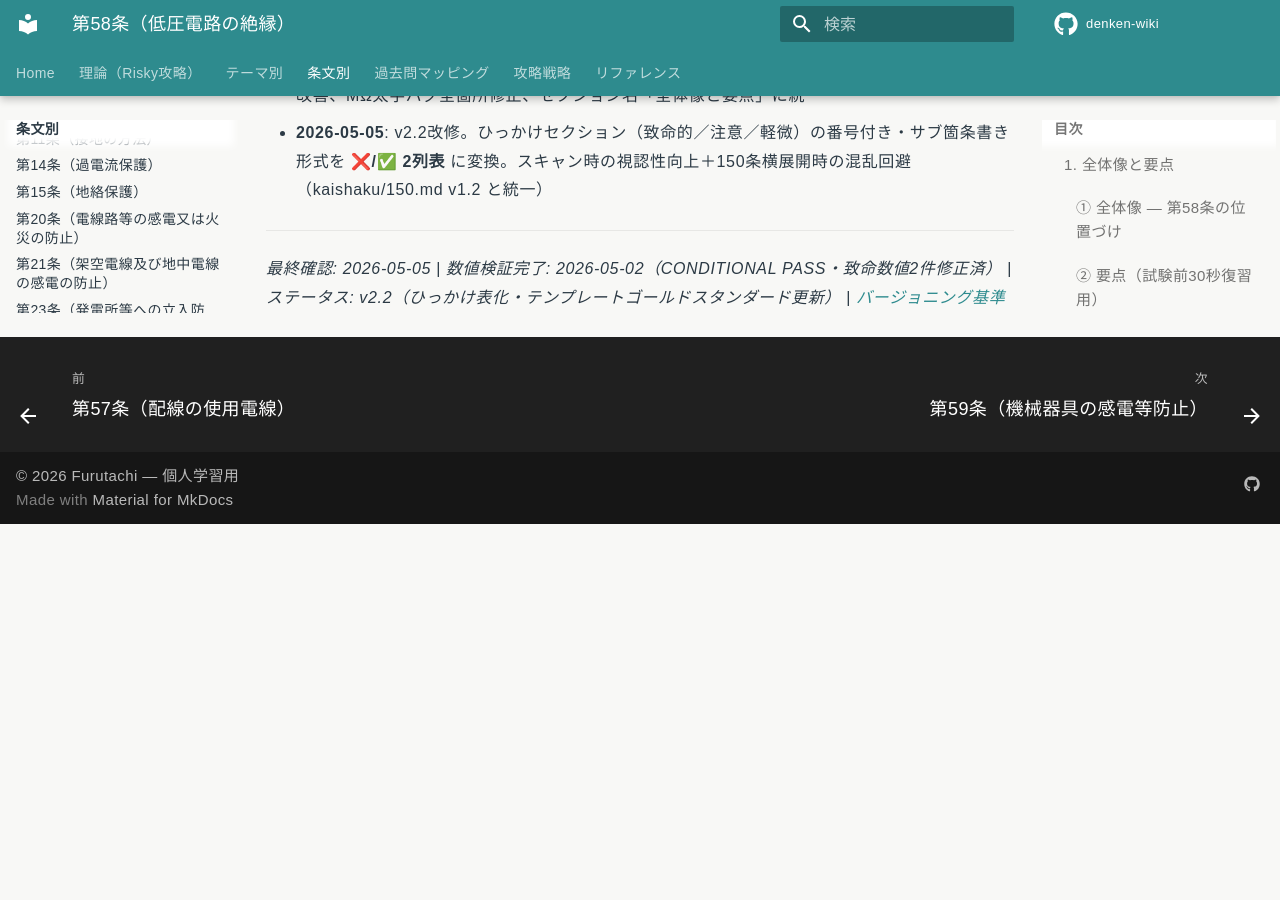
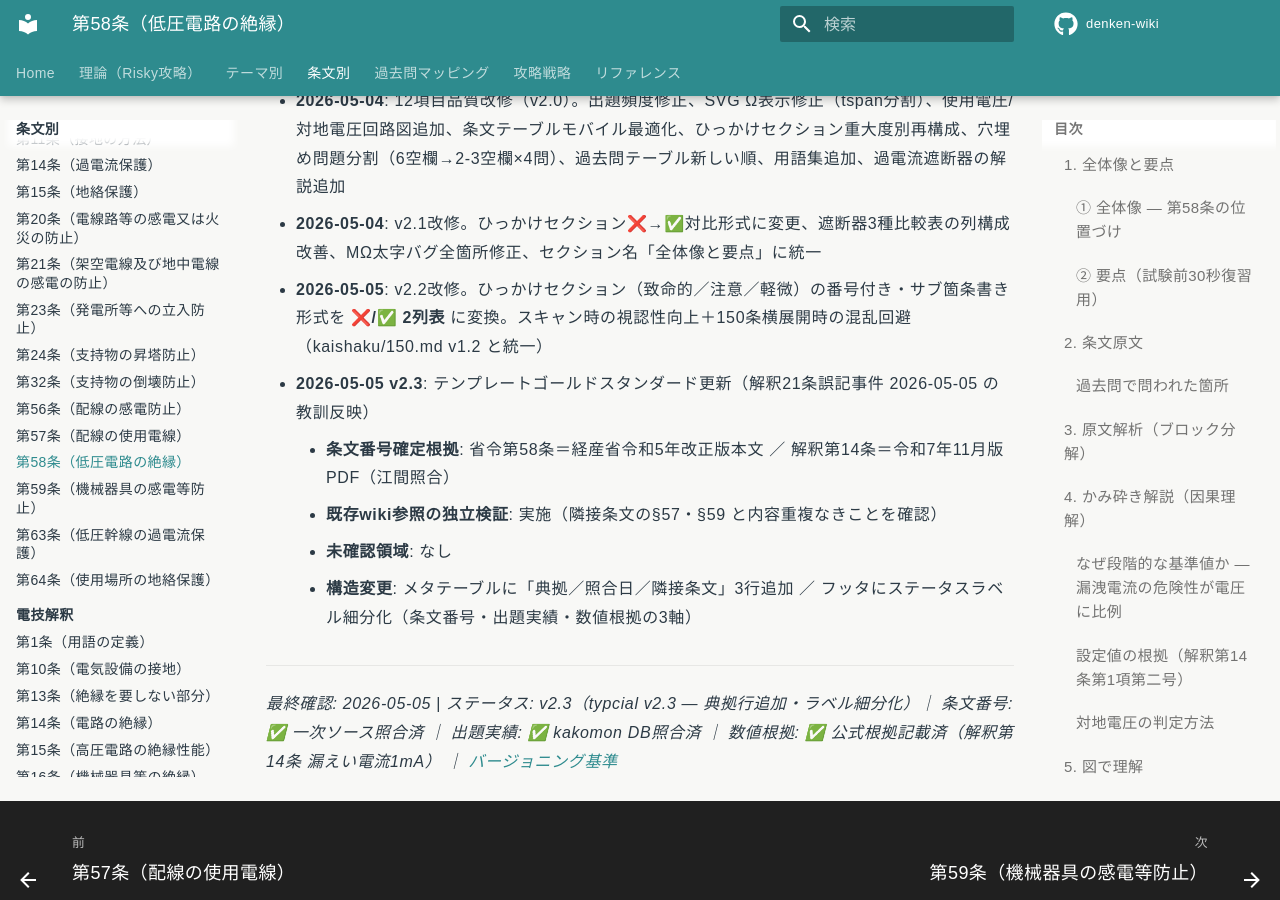
Before and after one commit to kfurufuru/denken-wiki, an MkDocs documentation site: the page built from docs/articles/kijun/58.md, in a window 1280 px wide and 900 px high, scrolled down 17593 px. Built offline with MkDocs 1.6.1 and Material for MkDocs 9.7.7, drawn with Linux system fonts in a browser that asks for light colours; comment, search, counter and statistics services are not loaded; before the commit the page ends 18117 px from its top, so only the background shows below that; some of the changed text lies outside the part shown.

Commit message:
update: テンプレートゴールドスタンダードv2.3 — 典拠優先・誤記事再発防止構造
2026-05-05 解釈第21条誤記事件（タイトル取り違え→公開→撤回）の教訓を反映し、
v2.2→v2.3 にゴールドスタンダードを更新。

変更内容:
- kijun/58.md (v2.2→v2.3): メタテーブルに「典拠/照合日/隣接条文」3行追加・
  フッタにステータスラベル3軸（条文番号/出題実績/数値根拠）導入・監修ログv2.3追記
- kaishaku/21.md (v1.1→v1.2): メタテーブルに「典拠/照合日/隣接条文/混同注意」
  4行追加・フッタv2.3化（条文番号3点照合済・出題実績✅・数値根拠⚠️）・
  監修ログ必須3行（条文番号確定根拠/既存wiki参照独立検証/未確認領域）

意図:
- ✅/⚠️/❌ ラベルで「未照合は公開禁止」のシグナル化
- 「未確認領域: なし」を明記させることで未確認状態の自覚を促す
- 「混同注意」行で同番号の別法令（省令第21条 vs 解釈第21条）取り違え防止

新規記事はv2.3準拠、既存記事は更新時に段階移行。

```diff
--- a/docs/articles/kijun/58.md
+++ b/docs/articles/kijun/58.md
@@ -16,6 +16,9 @@
 | 性格 | 数値規定（省令本文に直接数値が記載されている例外条文） |
 | 委任先 | 解釈第14条（測定方法・代替手段＝漏えい電流1mA以下の同等性） |
 | 上位 | 省令第5条（電路の絶縁原則） |
+| **典拠（一次ソース）** | 電気設備に関する技術基準を定める省令（令和5年改正版）第58条 ／ 電気設備の技術基準の解釈（令和7年11月版）第14条 |
+| **照合日** | 2026-05-02（江間が令和7年11月版電技解釈第14条PDFと照合） |
+| **隣接条文** | ← [省令第57条（配線の使用電線）](57.md) ／ [省令第59条（機械器具の感電・火災防止）](59.md) → |
 
 ---
 
@@ -644,7 +647,12 @@
 - **2026-05-04**: 12項目品質改修（v2.0）。出題頻度修正、SVG Ω表示修正（tspan分割）、使用電圧/対地電圧回路図追加、条文テーブルモバイル最適化、ひっかけセクション重大度別再構成、穴埋め問題分割（6空欄→2-3空欄×4問）、過去問テーブル新しい順、用語集追加、過電流遮断器の解説追加
 - **2026-05-04**: v2.1改修。ひっかけセクション❌→✅対比形式に変更、遮断器3種比較表の列構成改善、MΩ太字バグ全箇所修正、セクション名「全体像と要点」に統一
 - **2026-05-05**: v2.2改修。ひっかけセクション（致命的／注意／軽微）の番号付き・サブ箇条書き形式を **❌/✅ 2列表** に変換。スキャン時の視認性向上＋150条横展開時の混乱回避（kaishaku/150.md v1.2 と統一）
+- **2026-05-05 v2.3**: テンプレートゴールドスタンダード更新（解釈21条誤記事件 2026-05-05 の教訓反映）
+    - **条文番号確定根拠**: 省令第58条＝経産省令和5年改正版本文 ／ 解釈第14条＝令和7年11月版 PDF（江間照合）
+    - **既存wiki参照の独立検証**: 実施（隣接条文の§57・§59 と内容重複なきことを確認）
+    - **未確認領域**: なし
+    - **構造変更**: メタテーブルに「典拠／照合日／隣接条文」3行追加 ／ フッタにステータスラベル細分化（条文番号・出題実績・数値根拠の3軸）
 
 ---
 
-*最終確認: 2026-05-05 | 数値検証完了: 2026-05-02（CONDITIONAL PASS・致命数値2件修正済） | ステータス: v2.2（ひっかけ表化・テンプレートゴールドスタンダード更新） | [バージョニング基準](../../reference/versioning.md)*
+*最終確認: 2026-05-05 | ステータス: v2.3（typcial v2.3 — 典拠行追加・ラベル細分化）｜ 条文番号: ✅ 一次ソース照合済 ｜ 出題実績: ✅ kakomon DB照合済 ｜ 数値根拠: ✅ 公式根拠記載済（解釈第14条 漏えい電流1mA） ｜ [バージョニング基準](../../reference/versioning.md)*
```
Also changed, not shown: docs/articles/kaishaku/21.md (+9 -1 lines).
